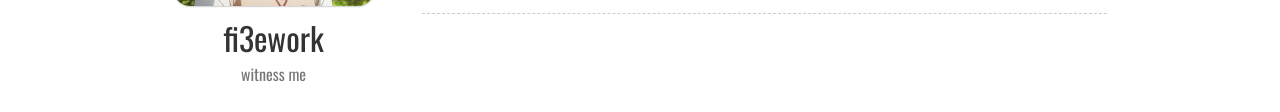
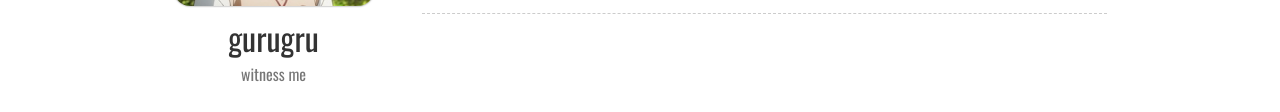
Before and after one commit to gurugru/gurugru.github.io, a plain HTML site: page index.html in a window 1280 px wide. Shown: the part 646-758 px from the top of the page. Drawn offline with nearby package versions, Linux system fonts and the light colour scheme; some packages are replaced by stand-ins of ours; a script that the page names is missing; a web font is replaced by a local one.

Commit message:
Site updated: 2020-05-17 15:40:12

```diff
--- a/index.html
+++ b/index.html
@@ -397,7 +397,7 @@ Mo...
 
             <div class="profile">
     <img class="profile-avatar" alt="avatar" src= /avatar/Misaka.jpg >
-    <div class="profile-name">fi3ework</div>
+    <div class="profile-name">gurugru</div>
 
     <div class="profile-signature">
         witness me
```
